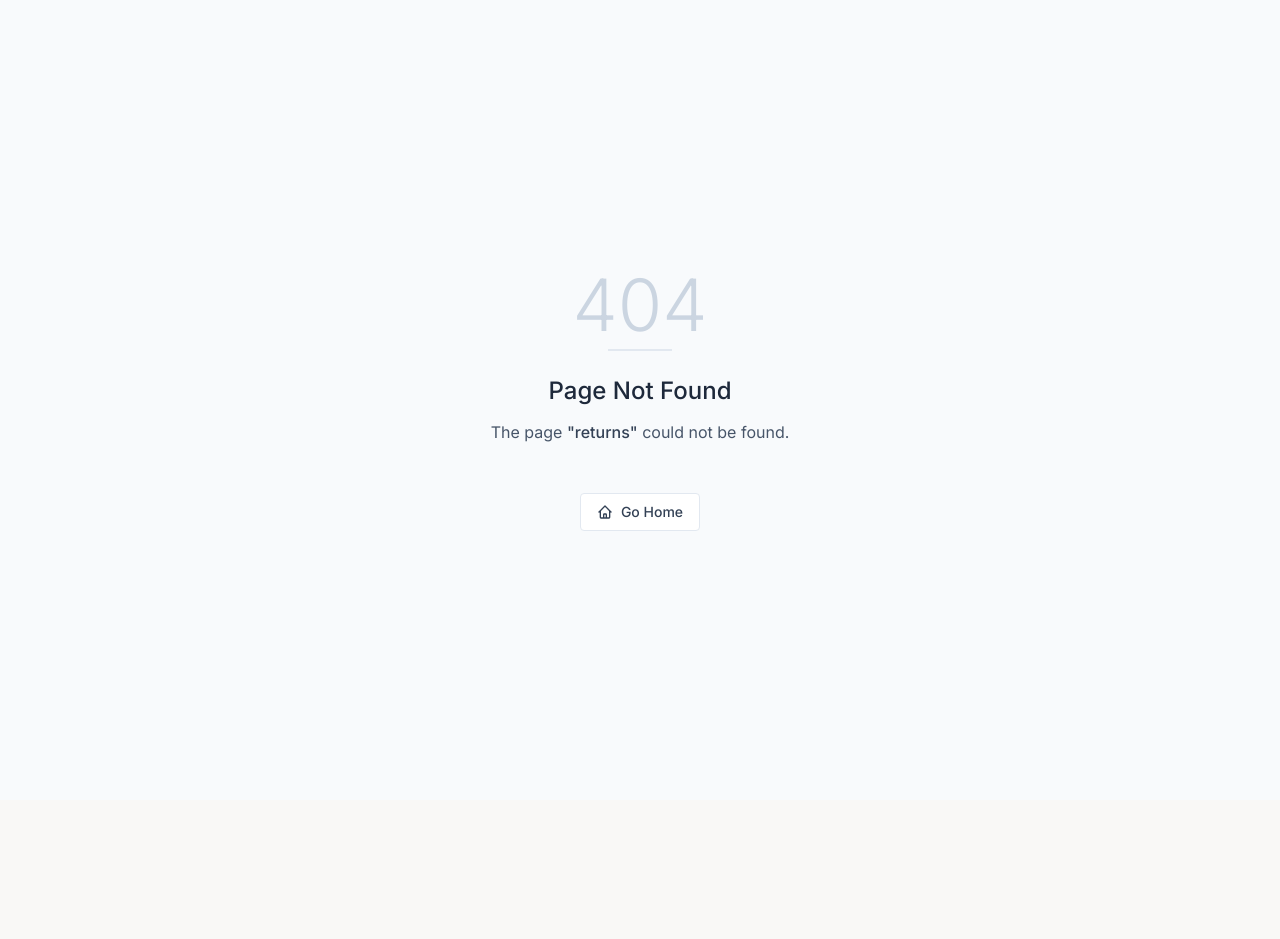
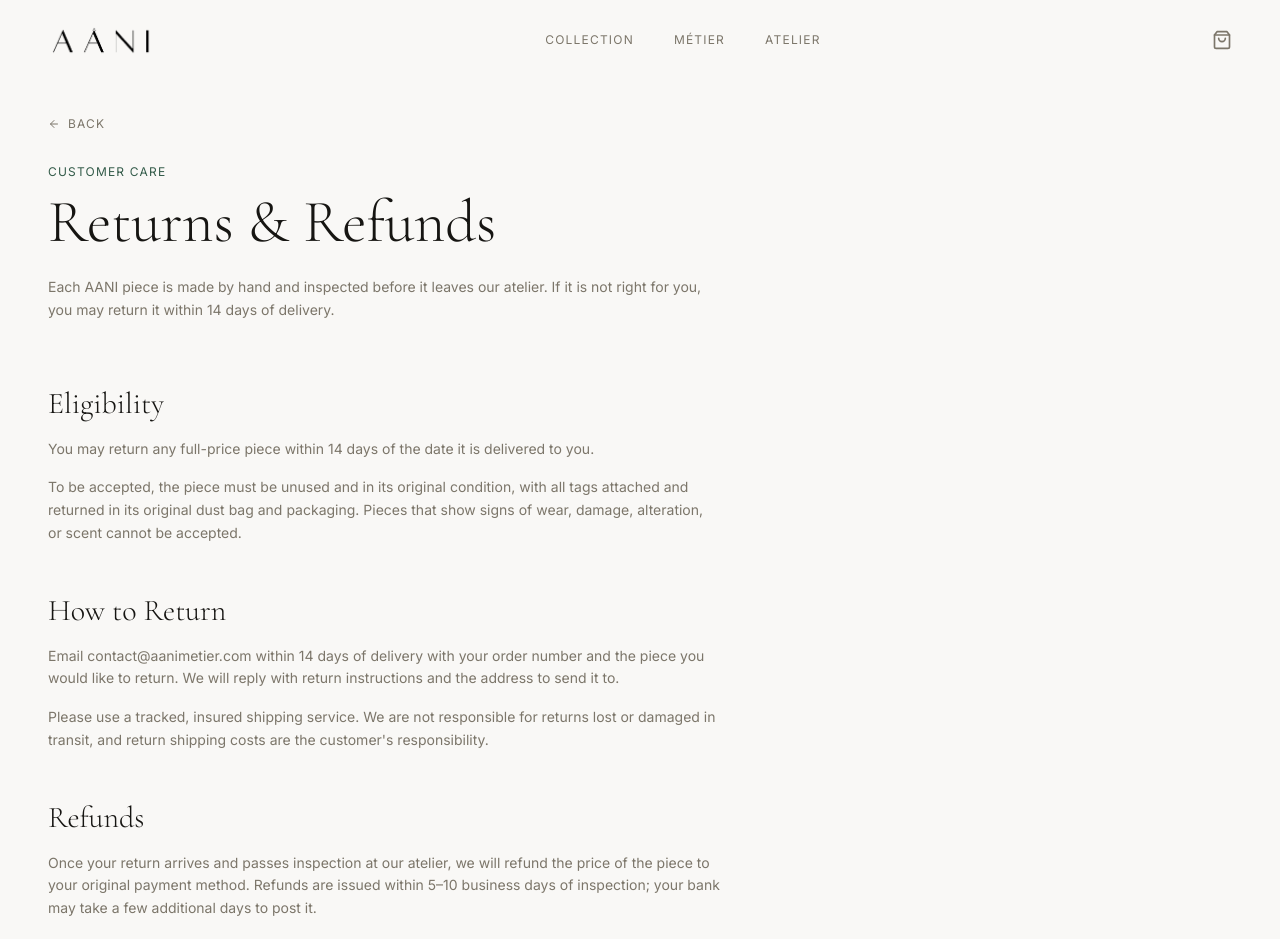
Before and after one commit to earnaccessllc-cyber/aani-website, a React (Vite) app: page /returns in a window 1280 px wide. Before the commit this address had no page. Shown: the top 939 px of the page. Before the commit the page ends 800 px from the top, so only its background shows below. Built offline with nearby package versions, Linux system fonts and the light colour scheme; the HTML template or start-up script is replaced by a standard one.

Commit message:
Add 14-day returns & refunds page
New /returns page linked from the footer, served with 200 on Netlify and
listed in the generated sitemap.

Co-Authored-By: Claude Opus 5.5 <noreply@anthropic.com>
Claude-Session: https://claude.ai/code/session_01Kop2fF91XSJGeVNry73Jmq

```diff
--- a/scripts/generate-sitemap.mjs
+++ b/scripts/generate-sitemap.mjs
@@ -12,6 +12,7 @@ const STATIC_PAGES = [
   { path: "/metier", changefreq: "monthly", priority: "0.6" },
   { path: "/atelier", changefreq: "monthly", priority: "0.6" },
   { path: "/stockists", changefreq: "monthly", priority: "0.5" },
+  { path: "/returns", changefreq: "yearly", priority: "0.3" },
 ];
 
 const productPages = COLLECTION_LINES.flatMap((line) =>
--- a/src/App.jsx
+++ b/src/App.jsx
@@ -15,6 +15,7 @@ const Atelier = lazy(() => import('./pages/Atelier'));
 const ThankYou = lazy(() => import('./pages/ThankYou'));
 const Stockists = lazy(() => import('./pages/Stockists'));
 const Product = lazy(() => import('./pages/Product'));
+const Returns = lazy(() => import('./pages/Returns'));
 // Add page imports here
 
 const RouteFallback = () => (
@@ -55,6 +56,7 @@ function App() {
               <Route path="/vision" element={<Craft />} />
               <Route path="/atelier" element={<Atelier />} />
               <Route path="/stockists" element={<Stockists />} />
+              <Route path="/returns" element={<Returns />} />
               <Route path="/thank-you" element={<ThankYou />} />
               <Route path="*" element={<PageNotFound />} />
             </Routes>
--- a/src/components/landing/Footer.jsx
+++ b/src/components/landing/Footer.jsx
@@ -25,6 +25,7 @@ export default function Footer() {
                 { label: "Métier", path: "/metier" },
                 { label: "Atelier", path: "/atelier" },
                 { label: "Stockists", path: "/stockists" },
+                { label: "Returns", path: "/returns" },
               ].map(({ label, path }) =>
               <Link
                 key={label}
--- /dev/null
+++ b/src/pages/Returns.jsx
@@ -0,0 +1,92 @@
+import React from "react";
+import { motion } from "framer-motion";
+import { Link } from "react-router-dom";
+import { ArrowLeft } from "lucide-react";
+import Navbar from "@/components/landing/Navbar";
+import Footer from "@/components/landing/Footer";
+import SEO from "@/components/SEO";
+
+// Keep RETURN_DAYS in sync with the return policy entered in Google Merchant Center.
+const RETURN_DAYS = 14;
+const CONTACT = "contact@aanimetier.com";
+
+const SECTIONS = [
+  {
+    title: "Eligibility",
+    body: [
+      `You may return any full-price piece within ${RETURN_DAYS} days of the date it is delivered to you.`,
+      "To be accepted, the piece must be unused and in its original condition, with all tags attached and returned in its original dust bag and packaging. Pieces that show signs of wear, damage, alteration, or scent cannot be accepted.",
+    ],
+  },
+  {
+    title: "How to Return",
+    body: [
+      `Email ${CONTACT} within ${RETURN_DAYS} days of delivery with your order number and the piece you would like to return. We will reply with return instructions and the address to send it to.`,
+      "Please use a tracked, insured shipping service. We are not responsible for returns lost or damaged in transit, and return shipping costs are the customer's responsibility.",
+    ],
+  },
+  {
+    title: "Refunds",
+    body: [
+      "Once your return arrives and passes inspection at our atelier, we will refund the price of the piece to your original payment method. Refunds are issued within 5–10 business days of inspection; your bank may take a few additional days to post it.",
+      "Original shipping charges are non-refundable. Orders paid with Klarna or Afterpay are refunded through that provider.",
+    ],
+  },
+  {
+    title: "Exchanges",
+    body: [
+      `To exchange a piece for a different colorway, return the original as described above and place a new order. If you would like us to hold a colorway for you while your return is in transit, mention it in your email to ${CONTACT}.`,
+    ],
+  },
+  {
+    title: "Damaged or Incorrect Orders",
+    body: [
+      `If your piece arrives damaged or is not what you ordered, email ${CONTACT} within 48 hours of delivery with your order number and photos. We will arrange a replacement or full refund, including shipping, at no cost to you.`,
+    ],
+  },
+];
+
+export default function Returns() {
+  return (
+    <div className="min-h-screen bg-background">
+      <SEO
+        title="Returns & Refunds"
+        description={`AANI return policy: unused pieces in original condition may be returned within ${RETURN_DAYS} days of delivery for a refund to the original payment method.`}
+        path="/returns"
+      />
+      <Navbar />
+      <div className="pt-28 pb-20 max-w-7xl mx-auto px-6 md:px-12">
+        <motion.div initial={{ opacity: 0, y: 20 }} animate={{ opacity: 1, y: 0 }} transition={{ duration: 0.8 }}>
+          <Link to="/" className="inline-flex items-center gap-2 font-sans text-xs tracking-widest uppercase text-muted-foreground hover:text-foreground transition-colors mb-8">
+            <ArrowLeft className="w-3 h-3" /> Back
+          </Link>
+          <p className="font-sans text-xs tracking-widest uppercase text-primary mb-3">Customer Care</p>
+          <h1 className="font-serif text-5xl md:text-6xl font-light leading-none mb-6">
+            Returns &amp; Refunds
+          </h1>
+          <p className="font-sans text-sm leading-relaxed text-muted-foreground max-w-2xl mb-16">
+            Each AANI piece is made by hand and inspected before it leaves our atelier. If it is not right for you, you may return it within {RETURN_DAYS} days of delivery.
+          </p>
+        </motion.div>
+
+        <div className="max-w-2xl space-y-12">
+          {SECTIONS.map(({ title, body }) => (
+            <section key={title}>
+              <h2 className="font-serif text-2xl md:text-3xl font-light mb-4">{title}</h2>
+              <div className="space-y-4">
+                {body.map((p, i) => (
+                  <p key={i} className="font-sans text-sm leading-relaxed text-muted-foreground">{p}</p>
+                ))}
+              </div>
+            </section>
+          ))}
+          <p className="font-sans text-sm leading-relaxed text-muted-foreground pt-4 border-t border-border">
+            Questions about a return? Contact{" "}
+            <a href={`mailto:${CONTACT}?subject=Return%20Request`} className="text-foreground underline underline-offset-4 hover:opacity-70 transition-opacity">{CONTACT}</a>.
+          </p>
+        </div>
+      </div>
+      <Footer />
+    </div>
+  );
+}
```
Also changed, not shown: 1 other file (tests, documents, lock files or other folders).
